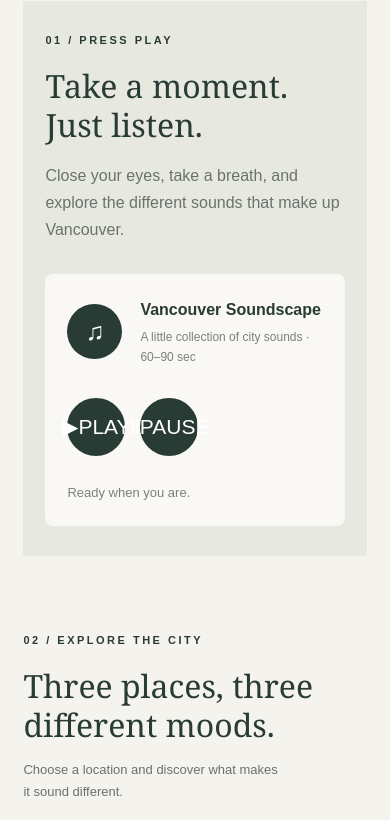
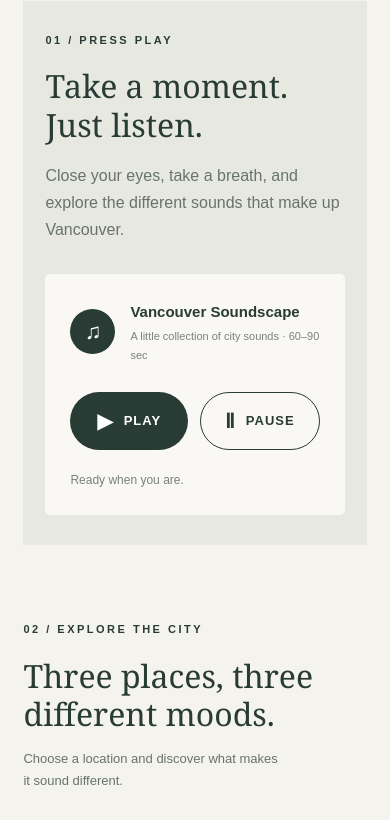
Before and after one commit to cahyakumala/lab5-kumala, a plain HTML site: page index.html in a window 390 px wide. Shown: the part 1084-1904 px from the top of the page. Drawn offline with Linux system fonts and the light colour scheme.

Commit message:
Update audio player and controls styles
Refactor audio player styles for improved layout and responsiveness.

```diff
--- a/style.css
+++ b/style.css
@@ -1,5 +1,4 @@
 
-/* Basic setup */
 * {
     margin: 0;
     padding: 0;
@@ -22,14 +21,12 @@ button {
     cursor: pointer;
 }
 
-
 /* Hero section */
 .hero {
     min-height: 680px;
     height: 90vh;
     padding: 30px 8%;
     color: white;
-
     display: flex;
     flex-direction: column;
     justify-content: space-between;
@@ -112,7 +109,6 @@ nav a {
     color: #e5e9e4;
 }
 
-
 /* Main content */
 main {
     width: 84%;
@@ -126,7 +122,6 @@ h2 {
     font-size: clamp(2rem, 4vw, 3rem);
     line-height: 1.2;
 }
-
 
 /* Introduction */
 .intro {
@@ -142,13 +137,11 @@ h2 {
     color: #68736c;
 }
 
-
 /* Audio section */
 .audio-section {
     background-color: #e7e9e1;
     padding: 55px;
     margin-bottom: 110px;
-
     display: grid;
     grid-template-columns: 1fr 1fr;
     gap: 45px;
@@ -164,103 +157,97 @@ h2 {
     max-width: 350px;
 }
 
-
-/* Audio player */
 .audio-player {
     background: #f9f8f4;
-    padding: 30px;
-    border-radius: 8px;
-
+    padding: 25px;
+    border-radius: 5px;
     display: grid;
-    grid-template-columns: 55px 1fr;
-    gap: 18px;
+    grid-template-columns: 45px 1fr;
+    gap: 15px;
     align-items: center;
 }
 
 .audio-icon {
-    width: 55px;
-    height: 55px;
+    width: 45px;
+    height: 45px;
     background: #283b34;
     color: white;
-
     display: flex;
     justify-content: center;
     align-items: center;
-
-    font-size: 25px;
+    font-size: 22px;
     border-radius: 50%;
 }
 
 .audio-details h3 {
-    font-size: 16px;
-    margin-bottom: 4px;
+    font-size: 15px;
+    margin-bottom: 3px;
 }
 
 .audio-details p {
     color: #7a817b;
-    font-size: 12px;
+    font-size: 11px;
 }
 
-
-/* Large round audio buttons */
 .audio-controls {
+    grid-column: 1 / 3;
     display: flex;
-    align-items: center;
-    gap: 15px;
+    gap: 12px;
     margin-top: 12px;
 }
 
 .audio-controls button {
-    width: 58px;
+    min-width: 125px;
     height: 58px;
-    min-width: 58px;
-    min-height: 58px;
-    flex: 0 0 58px;
-
-    padding: 0;
-    border: 2px solid #283b34;
-    border-radius: 50%;
-
-    display: flex;
-    justify-content: center;
-    align-items: center;
-
+    padding: 0 18px;
+    border: none;
+    border-radius: 40px;
     background: #283b34;
     color: white;
-
-    font-size: 21px;
-    line-height: 1;
-
-    transition: background 0.2s, transform 0.2s;
+    display: flex;
+    align-items: center;
+    justify-content: center;
+    gap: 10px;
+    font-size: 13px;
+    font-weight: bold;
+    letter-spacing: 1px;
+    transition: 0.25s;
 }
 
-.audio-controls button span {
-    display: block;
-    line-height: 1;
+.audio-controls button span:first-child {
+    font-size: 20px;
 }
 
 .audio-controls button:hover {
     background: #d9a879;
-    border-color: #d9a879;
-    transform: scale(1.06);
+    transform: translateY(-2px);
 }
 
-.audio-controls button:active {
-    transform: scale(0.95);
+#pauseButton {
+    background: transparent;
+    color: #283b34;
+    border: 1px solid #283b34;
 }
 
-.audio-controls button:focus-visible {
-    outline: 3px solid #d9a879;
-    outline-offset: 4px;
+#pauseButton:hover {
+    background: #d9a879;
+    color: white;
+    border-color: #d9a879;
+}
+
+#playButton:focus,
+#pauseButton:focus,
+.location-button:focus {
+    outline: 2px solid #d9a879;
+    outline-offset: 3px;
 }
 
 #audioStatus {
     grid-column: 1 / 3;
     color: #7a817b;
-    font-size: 13px;
-    margin-top: 8px;
+    font-size: 12px;
+    margin-top: 5px;
 }
-
 
 /* Explore section */
 .explore-section {
@@ -285,8 +272,6 @@ h2 {
     font-size: 13px;
 }
 
-
-/* Location buttons */
 .location-buttons {
     display: flex;
     flex-wrap: wrap;
@@ -313,7 +298,6 @@ h2 {
     color: white;
     border-color: #283b34;
 }
-
 
 /* Location card */
 .location-card {
@@ -379,7 +363,6 @@ h2 {
     margin-top: 18px;
 }
 
-
 /* Closing section */
 .closing {
     background: #283b34;
@@ -399,18 +382,15 @@ h2 {
     font-size: 14px;
 }
 
-
 /* Footer */
 footer {
     background: #e7e9e1;
     padding: 35px 8%;
-
     display: flex;
     justify-content: space-between;
     align-items: center;
     flex-wrap: wrap;
     gap: 15px;
-
     font-size: 11px;
     color: #68736c;
 }
@@ -422,10 +402,8 @@ footer {
     text-decoration: none;
 }
 
-
 /* Mobile layout */
 @media (max-width: 700px) {
-
     .hero {
         min-height: 600px;
         height: 80vh;
@@ -463,16 +441,13 @@ footer {
         margin-bottom: 75px;
     }
 
-    .audio-player {
-        padding: 22px;
+    .audio-controls {
+        flex-wrap: wrap;
     }
 
     .audio-controls button {
-        width: 58px;
-        height: 58px;
-        min-width: 58px;
-        min-height: 58px;
-        flex-basis: 58px;
+        flex: 1;
+        min-width: 110px;
     }
 
     .section-heading {
```
